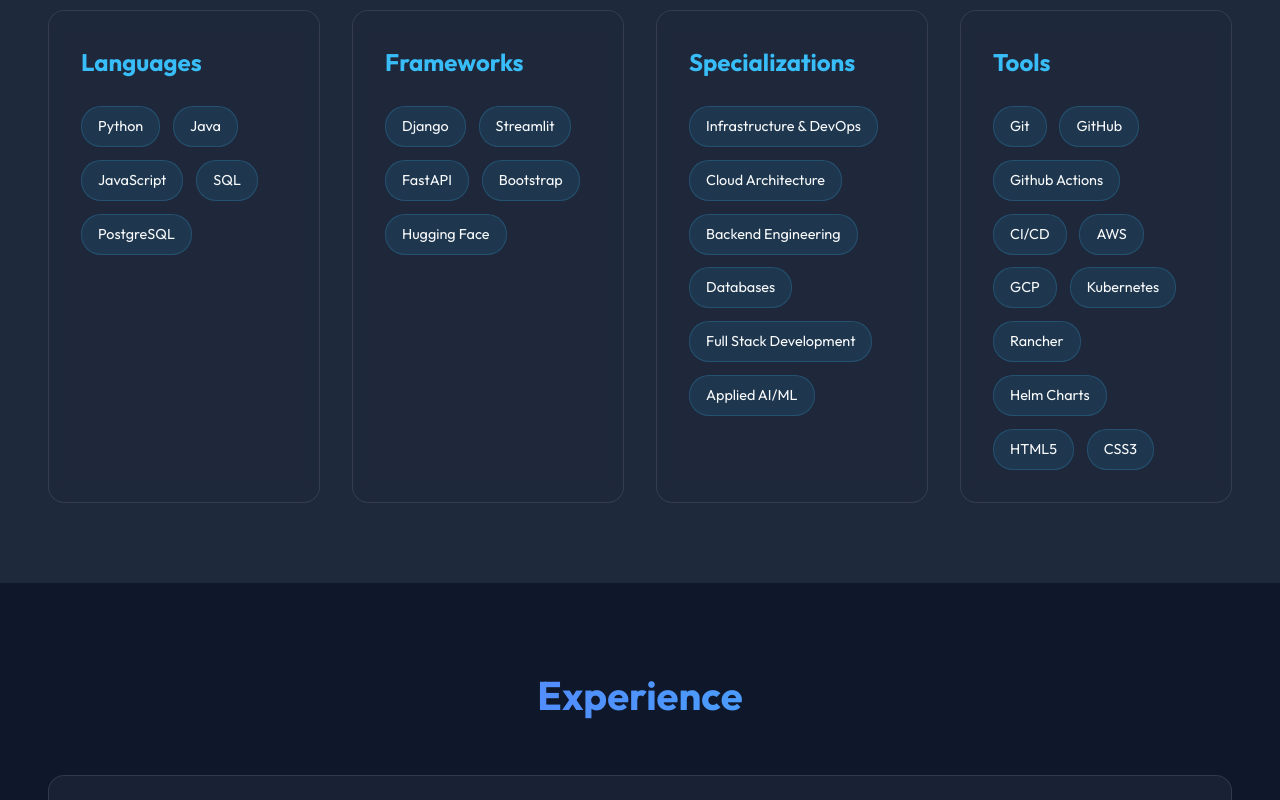
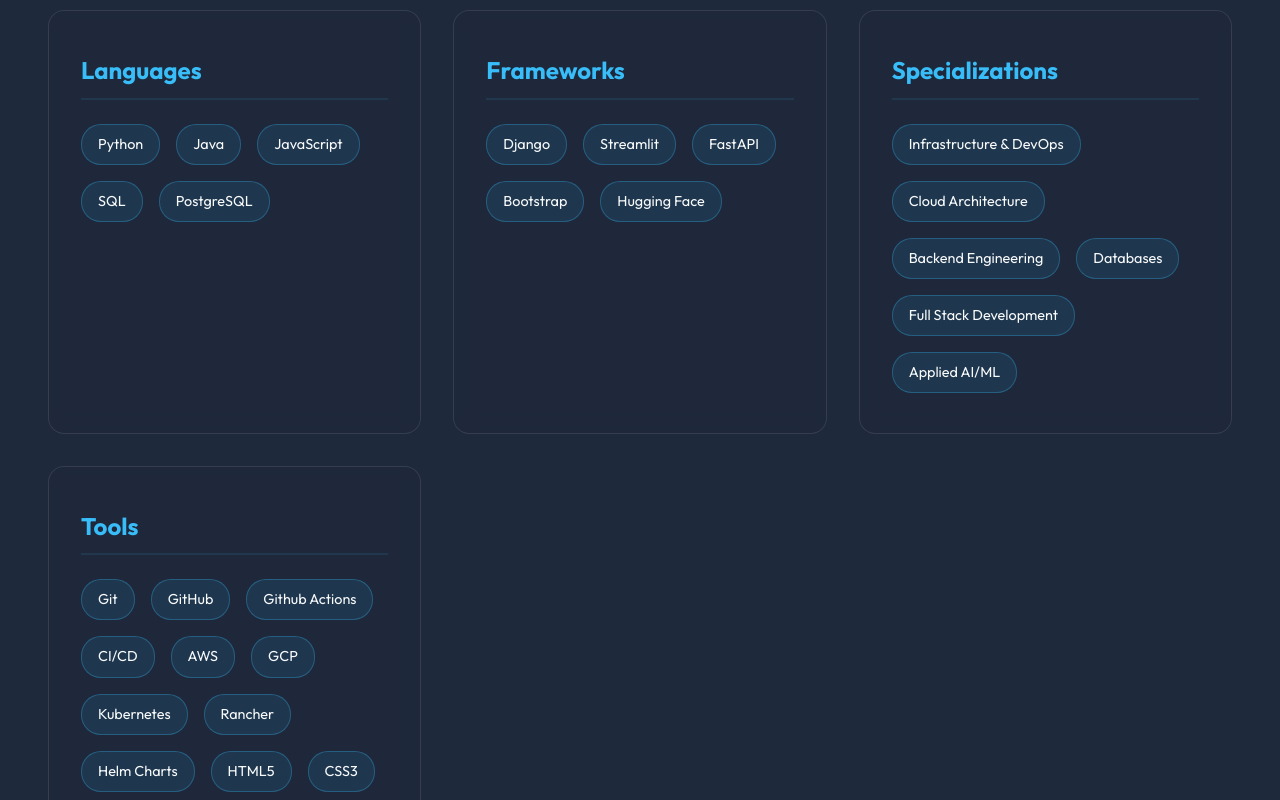
Before and after one commit to JagrutThakare/JagrutThakare.github.io, a React (Vite) app: page / in a window 1280 px wide. Shown: the part 1420-2220 px from the top of the page. Built offline with nearby package versions, Linux system fonts and the light colour scheme.

Commit message:
feat: Implement a new Skills section component and define corresponding skill data within `portfolioData.js`.

```diff
--- a/src/components/Skills.jsx
+++ b/src/components/Skills.jsx
@@ -1,6 +1,82 @@
-import React from 'react';
-import { motion } from 'framer-motion';
+import React, { useState } from 'react';
+import { motion, AnimatePresence } from 'framer-motion';
 import { portfolioData } from '../data/portfolioData';
+
+const SkillBadge = ({ skill, variants }) => {
+    const [isHovered, setIsHovered] = useState(false);
+
+    return (
+        <a
+            href={skill.url}
+            target="_blank"
+            rel="noopener noreferrer"
+            style={{ textDecoration: 'none', position: 'relative', display: 'inline-block' }}
+            onMouseEnter={() => setIsHovered(true)}
+            onMouseLeave={() => setIsHovered(false)}
+        >
+            <motion.span
+                variants={variants}
+                style={{
+                    display: 'inline-block',
+                    background: isHovered ? 'rgba(56, 189, 248, 0.2)' : 'rgba(56, 189, 248, 0.1)',
+                    color: 'var(--text-primary)',
+                    padding: '0.5rem 1rem',
+                    borderRadius: '20px',
+                    fontSize: '0.9rem',
+                    border: '1px solid rgba(56, 189, 248, 0.3)',
+                    transition: 'all 0.3s ease',
+                    boxShadow: isHovered ? '0 0 15px rgba(56, 189, 248, 0.3)' : 'none',
+                    cursor: 'pointer'
+                }}
+            >
+                {skill.name}
+            </motion.span>
+
+            <AnimatePresence>
+                {isHovered && (
+                    <motion.div
+                        initial={{ opacity: 0, y: 10, scale: 0.95, x: "-50%" }}
+                        animate={{ opacity: 1, y: 0, scale: 1, x: "-50%" }}
+                        exit={{ opacity: 0, y: 5, scale: 0.95, x: "-50%" }}
+                        transition={{ duration: 0.2 }}
+                        style={{
+                            position: 'absolute',
+                            bottom: '125%',
+                            background: 'black',
+                            color: 'var(--text-primary)',
+                            padding: '0.6rem 1rem',
+                            borderRadius: '10px',
+                            fontSize: '0.85rem',
+                            minWidth: '220px',
+                            textAlign: 'center',
+                            zIndex: 100,
+                            border: '1px solid rgba(56, 189, 248, 0.5)',
+                            boxShadow: '0 8px 30px rgba(0, 0, 0, 0.3)',
+                            pointerEvents: 'none',
+                            backdropFilter: 'blur(8px)',
+                            WebkitBackdropFilter: 'blur(8px)'
+                        }}
+                    >
+                        <div style={{ fontWeight: '600', marginBottom: '0.3rem', color: 'var(--accent)' }}>{skill.name}</div>
+                        <div style={{ lineHeight: '1.4', opacity: 0.9 }}>{skill.info}</div>
+                        <div style={{
+                            position: 'absolute',
+                            bottom: '-6px',
+                            left: '50%',
+                            transform: 'translateX(-50%) rotate(45deg)',
+                            width: '12px',
+                            height: '12px',
+                            background: 'var(--bg-secondary)',
+                            borderRight: '1px solid rgba(56, 189, 248, 0.5)',
+                            borderBottom: '1px solid rgba(56, 189, 248, 0.5)',
+                            zIndex: -1
+                        }} />
+                    </motion.div>
+                )}
+            </AnimatePresence>
+        </a>
+    );
+};
 
 const Skills = () => {
     const { skills } = portfolioData;
@@ -25,7 +101,7 @@
             <div className="container">
                 <h2 className="section-title">Technical Skills</h2>
 
-                <div style={{ display: 'grid', gridTemplateColumns: 'repeat(auto-fit, minmax(250px, 1fr))', gap: '2rem' }}>
+                <div style={{ display: 'grid', gridTemplateColumns: 'repeat(auto-fit, minmax(280px, 1fr))', gap: '2rem' }}>
                     {Object.entries(skills).map(([category, items], index) => (
                         <motion.div
                             key={category}
@@ -34,27 +110,14 @@
                             whileInView="show"
                             viewport={{ once: true }}
                             className="glass"
-                            style={{ padding: '2rem' }}
+                            style={{ padding: '2.5rem 2rem' }}
                         >
-                            <h3 style={{ textTransform: 'capitalize', marginBottom: '1.5rem', color: 'var(--accent)', fontSize: '1.5rem' }}>
+                            <h3 style={{ textTransform: 'capitalize', marginBottom: '1.5rem', color: 'var(--accent)', fontSize: '1.5rem', borderBottom: '2px solid rgba(56, 189, 248, 0.1)', paddingBottom: '0.5rem' }}>
                                 {category}
                             </h3>
-                            <div style={{ display: 'flex', flexWrap: 'wrap', gap: '0.8rem' }}>
+                            <div style={{ display: 'flex', flexWrap: 'wrap', gap: '1rem' }}>
                                 {items.map((skill) => (
-                                    <motion.span
-                                        key={skill}
-                                        variants={item}
-                                        style={{
-                                            background: 'rgba(56, 189, 248, 0.1)',
-                                            color: 'var(--text-primary)',
-                                            padding: '0.5rem 1rem',
-                                            borderRadius: '20px',
-                                            fontSize: '0.9rem',
-                                            border: '1px solid rgba(56, 189, 248, 0.2)'
-                                        }}
-                                    >
-                                        {skill}
-                                    </motion.span>
+                                    <SkillBadge key={skill.name} skill={skill} variants={item} />
                                 ))}
                             </div>
                         </motion.div>
--- a/src/data/portfolioData.js
+++ b/src/data/portfolioData.js
@@ -88,10 +88,41 @@
         }
     ],
     skills: {
-        languages: ["Python", "Java", "JavaScript", "SQL", "PostgreSQL"],
-        frameworks: ["Django", "Streamlit", "FastAPI", "Bootstrap", "Hugging Face"],
-        specializations: ["Infrastructure & DevOps", "Cloud Architecture", "Backend Engineering", "Databases", "Full Stack Development", "Applied AI/ML"],
-        tools: ["Git", "GitHub", "Github Actions", "CI/CD", "AWS", "GCP", "Kubernetes", "Rancher", "Helm Charts", "HTML5", "CSS3"]
+        languages: [
+            { name: "Python", info: "High-level programming language core to backend and ML.", url: "https://www.python.org/" },
+            { name: "Java", info: "Class-based object-oriented programming language.", url: "https://www.java.com/" },
+            { name: "JavaScript", info: "Core language of the web for interactive pages.", url: "https://developer.mozilla.org/en-US/docs/Web/JavaScript" },
+            { name: "SQL", info: "Language for managing relational databases.", url: "https://www.w3schools.com/sql/" },
+            { name: "PostgreSQL", info: "Advanced open source relational database.", url: "https://www.postgresql.org/" }
+        ],
+        frameworks: [
+            { name: "Django", info: "High-level Python web framework.", url: "https://www.djangoproject.com/" },
+            { name: "Streamlit", info: "Framework to turn Python scripts into interactive web apps.", url: "https://streamlit.io/" },
+            { name: "FastAPI", info: "Modern, fast web framework for building APIs with Python.", url: "https://fastapi.tiangolo.com/" },
+            { name: "Bootstrap", info: "Popular front-end open source toolkit.", url: "https://getbootstrap.com/" },
+            { name: "Hugging Face", info: "Platform for machine learning and natural language processing.", url: "https://huggingface.co/" }
+        ],
+        specializations: [
+            { name: "Infrastructure & DevOps", info: "Managing and automating the deployment environment.", url: "https://aws.amazon.com/devops/what-is-devops/" },
+            { name: "Cloud Architecture", info: "Designing components and relationships for cloud systems.", url: "https://aws.amazon.com/what-is-cloud-computing/" },
+            { name: "Backend Engineering", info: "Developing server-side logic and managing databases.", url: "https://roadmap.sh/backend" },
+            { name: "Databases", info: "Organized collections of structured data.", url: "https://www.oracle.com/database/what-is-database/" },
+            { name: "Full Stack Development", info: "Working on both front-end and back-end applications.", url: "https://roadmap.sh/full-stack" },
+            { name: "Applied AI/ML", info: "Integrating artificial intelligence into software.", url: "https://www.ibm.com/topics/machine-learning" }
+        ],
+        tools: [
+            { name: "Git", info: "Distributed version control system.", url: "https://git-scm.com/" },
+            { name: "GitHub", info: "Hosting service for software development.", url: "https://github.com/" },
+            { name: "Github Actions", info: "CI/CD platform integrated with GitHub.", url: "https://github.com/features/actions" },
+            { name: "CI/CD", info: "Continuous integration and continuous deployment.", url: "https://circleci.com/continuous-integration/" },
+            { name: "AWS", info: "Amazon's comprehensive cloud computing platform.", url: "https://aws.amazon.com/" },
+            { name: "GCP", info: "Google Cloud Platform computing services.", url: "https://cloud.google.com/" },
+            { name: "Kubernetes", info: "Container orchestration platform.", url: "https://kubernetes.io/" },
+            { name: "Rancher", info: "Enterprise Kubernetes management platform.", url: "https://www.rancher.com/" },
+            { name: "Helm Charts", info: "Package manager for Kubernetes.", url: "https://helm.sh/" },
+            { name: "HTML5", info: "Standard markup language for documents on the Web.", url: "https://developer.mozilla.org/en-US/docs/Web/HTML" },
+            { name: "CSS3", info: "Style sheet language used for presentation.", url: "https://developer.mozilla.org/en-US/docs/Web/CSS" }
+        ]
     },
     experience: [
         {
@@ -137,6 +168,10 @@
     ],
     certifications: [
         {
+            title: "Getting Started with Google Kubernetes Engine (By Google Cloud)",
+            link: "https://coursera.org/share/4b7565aa3ac14350b53c2e32b3022f01",
+        },
+        {
             title: "Alpha (DSA with Java)",
             link: "https://www.linkedin.com/in/jagrutthakare/overlay/Certifications/1963440527/treasury/?profileId=ACoAADaDHKQBysFgA6fu7IyxVamMa51s6XammrE"
         },
```
